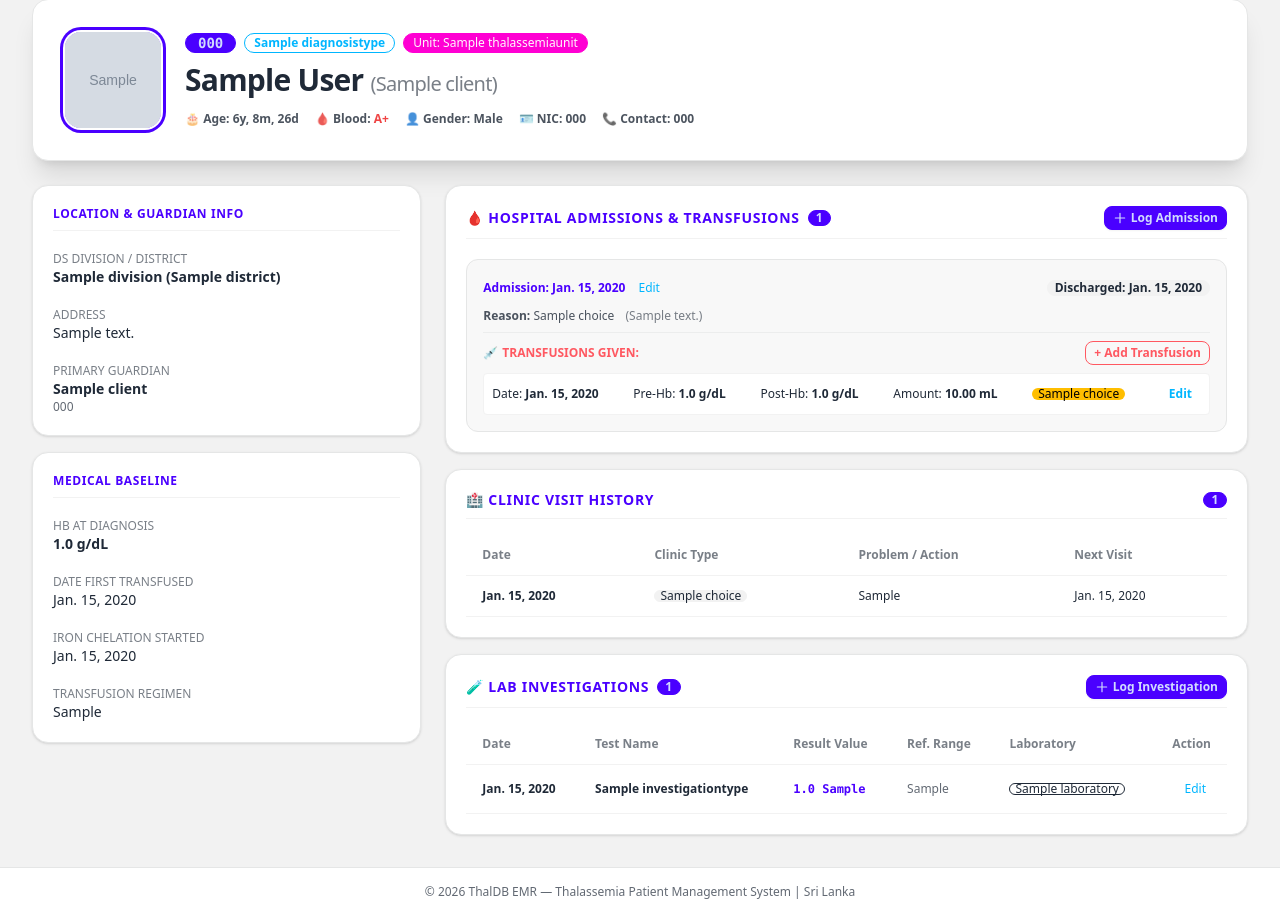
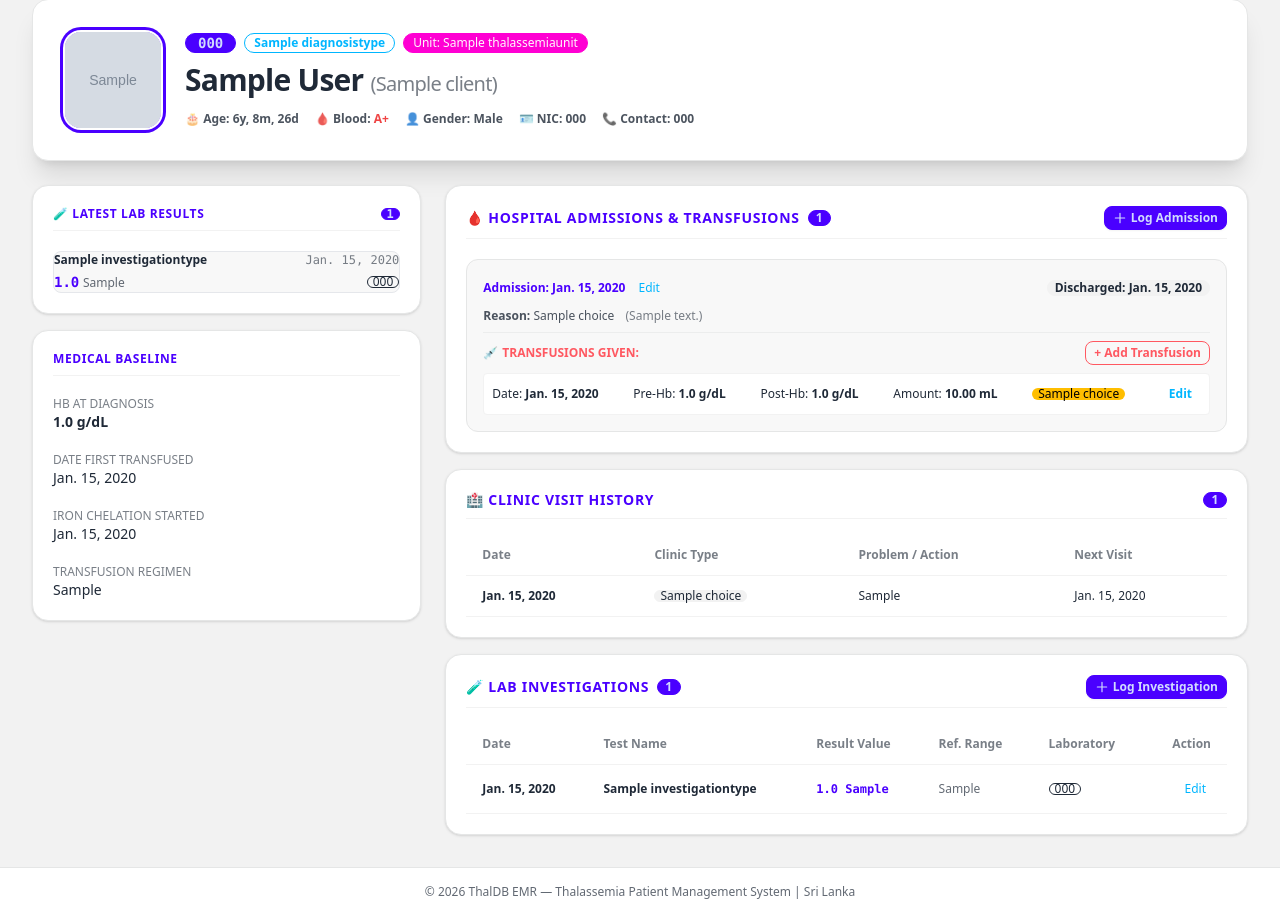
Before and after one commit to catmanti/thaldb2, a Django app: page /clients/1/ in a window 1280 px wide. Shown: the part 175-1091 px from the top of the page. Run offline with Django 5.2, Linux system fonts and the light colour scheme; the visitor is signed in with stand-in values (Sample User, id 1); tables that the repository leaves empty hold one stand-in row (values such as "Sample post"); grey boxes marked "Sample" are stand-in pictures; some libraries are stand-ins or nearby versions.

Commit message:
feat: display latest investigation results in client detail view sidebar

```diff
--- a/clients/views.py
+++ b/clients/views.py
@@ -93,7 +93,17 @@ class ClientDetailView(LoginRequiredMixin, DetailView):
         context["care_units"] = client.care_links.select_related("unit").all()
         context["admissions"] = client.client_admissions.prefetch_related("blood_transfusions").order_by("-date_of_admission")
         context["clinic_visits"] = client.clinic_visits.select_related("clinic_type").order_by("-date_visit")
-        context["investigations"] = client.client_investigations.select_related("investigation_type").order_by("-date_done")
+
+        all_investigations = list(client.client_investigations.select_related("investigation_type", "laboratory").order_by("-date_done", "-id"))
+        context["investigations"] = all_investigations
+
+        # Extract latest result per investigation type for quick sidebar display
+        latest_inv_map = {}
+        for inv in all_investigations:
+            if inv.investigation_type and inv.investigation_type_id not in latest_inv_map:
+                latest_inv_map[inv.investigation_type_id] = inv
+        context["latest_investigations"] = list(latest_inv_map.values())
+
         context["growth_records"] = client.growth_records.select_related("type").order_by("-date_measured")
         context["vaccinations"] = client.vaccinations.select_related("vaccine_name").order_by("-date_given")
         context["complications"] = client.client_complications.select_related("complication", "status").order_by("-detected_date")
--- a/static/css/output.css
+++ b/static/css/output.css
@@ -74,6 +74,9 @@
 }
 .w-full {
   width: 100%;
+}
+.max-w-\[120px\] {
+  max-width: 120px;
 }
 .min-w-\[140px\] {
   min-width: 140px;
@@ -181,6 +184,9 @@
 }
 .text-right {
   text-align: right;
+}
+.text-\[10px\] {
+  font-size: 10px;
 }
 .text-wrap {
   text-wrap: wrap;
--- a/templates/clients/client_detail.html
+++ b/templates/clients/client_detail.html
@@ -73,23 +73,43 @@
     <div class="grid grid-cols-1 lg:grid-cols-3 gap-6">
         <!-- Sidebar Info Card -->
         <div class="space-y-4">
+            <!-- Latest Investigations Summary Card -->
             <div class="card bg-base-100 shadow border border-base-300">
                 <div class="card-body p-5 space-y-3 text-sm">
-                    <h3 class="font-bold text-xs uppercase tracking-wider text-primary border-b border-base-200 pb-2">Location & Guardian Info</h3>
-                    <div>
-                        <span class="text-xs text-base-content/60 uppercase block">DS Division / District</span>
-                        <p class="font-semibold">{{ client.ds_division.name|default:"N/A" }}
-                            {% if client.ds_division %}({{ client.ds_division.district.name }}){% endif %}</p>
+                    <h3 class="font-bold text-xs uppercase tracking-wider text-primary border-b border-base-200 pb-2 flex items-center justify-between">
+                        <span>🧪 Latest Lab Results</span>
+                        <span class="badge badge-primary badge-xs font-mono font-semibold">{{ latest_investigations|length }}</span>
+                    </h3>
+
+                    {% if latest_investigations %}
+                    <div class="space-y-2.5">
+                        {% for inv in latest_investigations %}
+                        <div class="p-2.5 rounded-lg bg-base-200/50 border border-base-300/70 space-y-1">
+                            <div class="flex items-center justify-between gap-1 text-xs">
+                                <span class="font-bold text-base-content">{{ inv.investigation_type.name }}</span>
+                                <span class="text-[10px] text-base-content/60 font-mono">{{ inv.date_done }}</span>
+                            </div>
+                            <div class="flex items-center justify-between gap-2">
+                                <div>
+                                    {% if inv.value is not None %}
+                                    <span class="font-mono font-extrabold text-primary text-sm">{{ inv.value }}</span>
+                                    <span class="text-xs text-base-content/70 ml-0.5">{{ inv.investigation_type.unit|default:"" }}</span>
+                                    {% elif inv.text_value %}
+                                    <span class="badge badge-ghost badge-sm font-semibold text-xs">{{ inv.text_value }}</span>
+                                    {% else %}
+                                    <span class="text-xs text-base-content/50">--</span>
+                                    {% endif %}
+                                </div>
+                                {% if inv.laboratory %}
+                                <span class="badge badge-outline badge-xs text-[10px] truncate max-w-[120px]" title="{{ inv.laboratory.name }}">{{ inv.laboratory.code }}</span>
+                                {% endif %}
+                            </div>
+                        </div>
+                        {% endfor %}
                     </div>
-                    <div>
-                        <span class="text-xs text-base-content/60 uppercase block">Address</span>
-                        <p class="font-medium">{{ client.address|default:"N/A" }}</p>
-                    </div>
-                    <div>
-                        <span class="text-xs text-base-content/60 uppercase block">Primary Guardian</span>
-                        <p class="font-semibold">{{ client.guardian_name_1|default:"N/A" }}</p>
-                        <p class="text-xs text-base-content/70">{{ client.guardian_contact_number_1|default:"" }}</p>
-                    </div>
+                    {% else %}
+                    <p class="text-xs text-base-content/60 italic py-3 text-center">No lab test results recorded yet.</p>
+                    {% endif %}
                 </div>
             </div>
 
--- a/templates/clients/partials/investigations_list_partial.html
+++ b/templates/clients/partials/investigations_list_partial.html
@@ -1,15 +1,13 @@
-<div id="investigations-card" class="card bg-base-100 shadow border border-base-300" hx-get="{% url 'clients:investigations-partial' client.pk %}" hx-trigger="reloadInvestigations from:body" hx-swap="outerHTML">
+<div id="investigations-card" class="card bg-base-100 shadow border border-base-300" hx-get="{% url 'clients:investigations-partial' client.pk %}"
+    hx-trigger="reloadInvestigations from:body" hx-swap="outerHTML">
     <div class="card-body p-5">
         <div class="flex items-center justify-between border-b border-base-200 pb-2">
             <h3 class="font-bold text-sm uppercase tracking-wider text-primary flex items-center gap-2">
                 <span>🧪 Lab Investigations</span>
                 <span class="badge badge-primary badge-sm">{{ investigations|length }}</span>
             </h3>
-            <button type="button"
-                    hx-get="{% url 'clients:investigation-create' client.pk %}"
-                    hx-target="#modal-container"
-                    hx-swap="innerHTML"
-                    class="btn btn-primary btn-xs gap-1">
+            <button type="button" hx-get="{% url 'clients:investigation-create' client.pk %}" hx-target="#modal-container" hx-swap="innerHTML"
+                class="btn btn-primary btn-xs gap-1">
                 <svg xmlns="http://www.w3.org/2000/svg" class="h-3.5 w-3.5" fill="none" viewBox="0 0 24 24" stroke="currentColor">
                     <path stroke-linecap="round" stroke-linejoin="round" stroke-width="2" d="M12 4v16m8-8H4" />
                 </svg>
@@ -47,17 +45,14 @@
                         <td class="text-base-content/70">{{ inv.investigation_type.reference_range|default:"--" }}</td>
                         <td>
                             {% if inv.laboratory %}
-                            <span class="badge badge-outline badge-xs" title="{{ inv.laboratory.name }}">{{ inv.laboratory.name }}</span>
+                            <span class="badge badge-outline badge-xs" title="{{ inv.laboratory.name }}">{{ inv.laboratory.code }}</span>
                             {% else %}
                             <span class="text-base-content/50">--</span>
                             {% endif %}
                         </td>
                         <td class="text-right">
-                            <button type="button"
-                                    hx-get="{% url 'clients:investigation-update' inv.pk %}"
-                                    hx-target="#modal-container"
-                                    hx-swap="innerHTML"
-                                    class="btn btn-ghost btn-xs text-info px-1 py-0 h-auto font-normal">
+                            <button type="button" hx-get="{% url 'clients:investigation-update' inv.pk %}" hx-target="#modal-container" hx-swap="innerHTML"
+                                class="btn btn-ghost btn-xs text-info px-1 py-0 h-auto font-normal">
                                 Edit
                             </button>
                         </td>
```
Also changed, not shown: clients/tests.py (+29 -0 lines).
